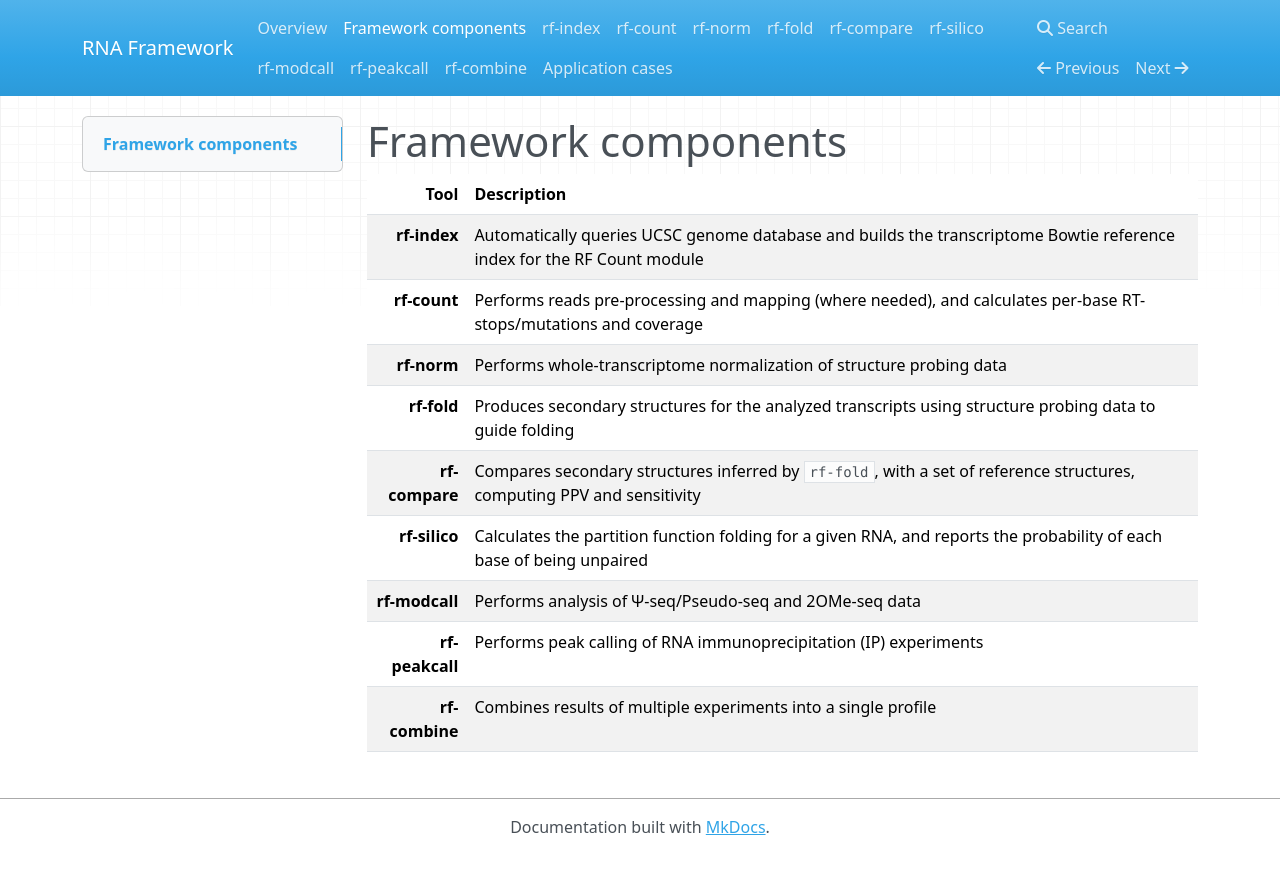
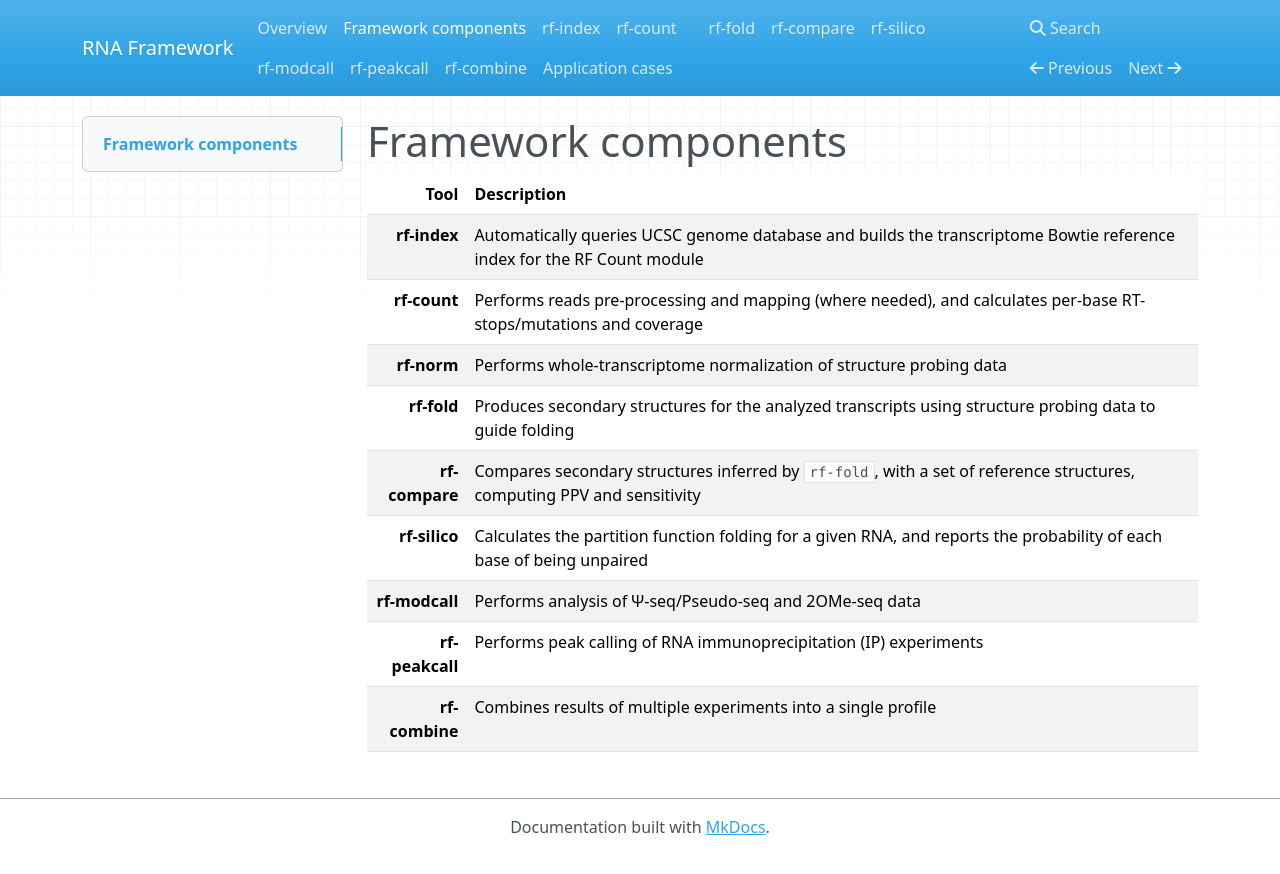
Before and after one commit to dincarnato/RNAFramework, an MkDocs documentation site: the page built from docs/components.md, in a window 1280 px wide. Shown: the top 874 px of the page. Built offline with MkDocs 1.6.1, drawn with Linux system fonts in a browser that asks for light colours; nearby versions of some CDN libraries; old or Windows-style settings are respelled for this version of MkDocs.

Commit message:
no message

```diff
--- a/mkdocs.yml
+++ b/mkdocs.yml
@@ -4,7 +4,7 @@ pages:
     - 'Framework components': 'components.md'
     - 'rf-index': 'rf-index.md'
     - 'rf-count': 'rf-count.md'
-    - 'rf-norm': 'rf-norm.md'
+    - '': 'rf-norm.md'
     - 'rf-fold': 'rf-fold.md'
     - 'rf-compare': 'rf-compare.md'
     - 'rf-silico': 'rf-silico.md'
```
